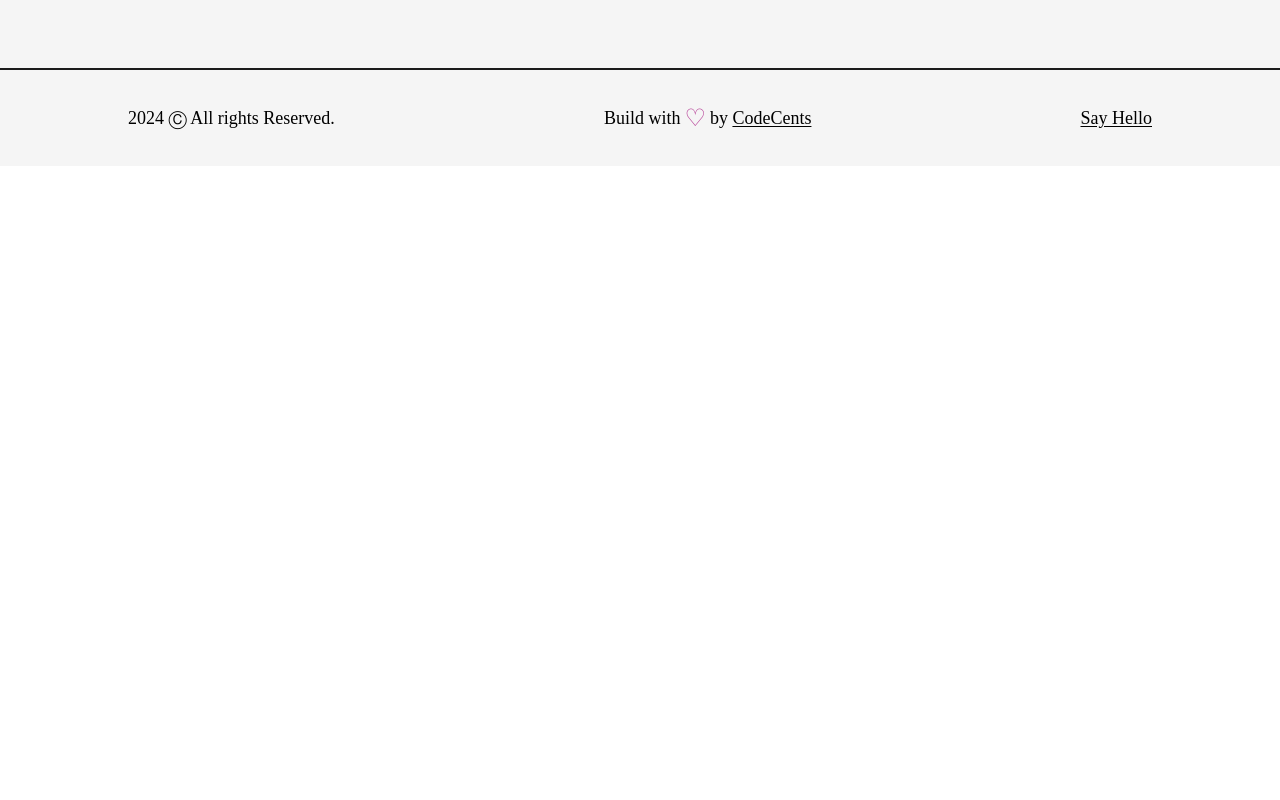
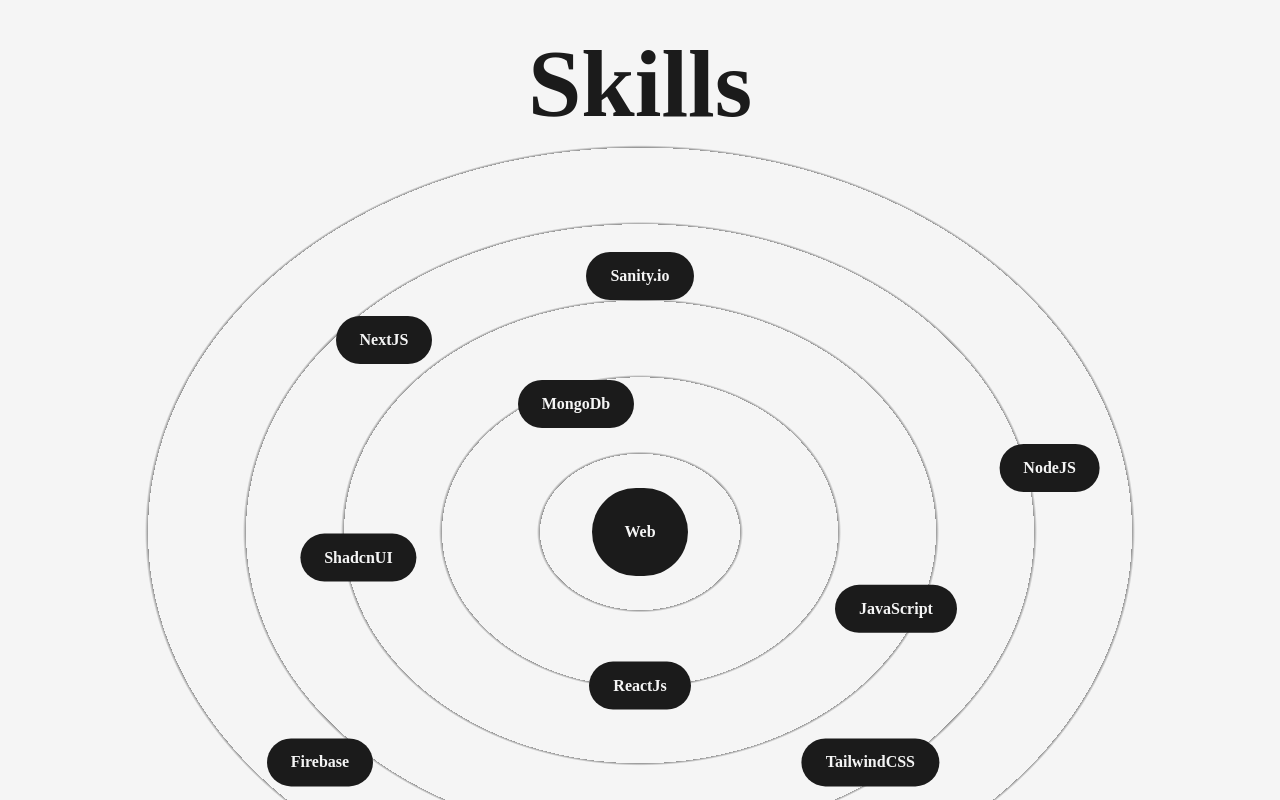
Before and after one commit to SaRTHaK0909k/Trial_portfolio, a Next.js app: page / in a window 1280 px wide. Shown: the part 820-1620 px from the top of the page. Before the commit the page ends 986 px from the top, so only its background shows below. Built offline with nearby package versions, Linux system fonts and the light colour scheme.

Commit message:
skill section done

```diff
--- /dev/null
+++ b/src/components/Skills.js
@@ -0,0 +1,43 @@
+import React from "react";
+import { motion } from "framer-motion";
+
+const Skill = ({ name, x, y }) => {
+  return (
+    <motion.div
+      className="flex items-center justify-center rounded-full font-semibold bg-dark text-light p-8 shadow-dark absolute py-3 px-6 cursor-pointer"
+      whileHover={{ scale: 1.05 }}
+      initial={{x:0,y:0}}
+      animate={{x:x,y:y}}
+      transition={{duration:1.5}}
+    >
+      {name}
+    </motion.div>
+  );
+};
+
+const Skills = () => {
+  return (
+    <>
+      <h2 className="font-bold text-8xl mt-64 w-full text-center">Skills</h2>
+      <div className="w-full h-screen relative flex items-center justify-center rounded-full bg-circularLight">
+        <motion.div
+          className="flex items-center justify-center rounded-full font-semibold bg-dark text-light p-8 shadow-dark cursor-pointer"
+          whileHover={{ scale: 1.05 }}
+        >
+          Web
+        </motion.div>
+        <Skill name="ShadcnUI" x="-22vw" y="2vw"/>
+        <Skill name="MongoDb" x="-5vw" y="-10vw"/>
+        <Skill name="JavaScript" x="20vw" y="6vw"/>
+        <Skill name="ReactJs" x="0vw" y="12vw"/>
+        <Skill name="NextJS" x="-20vw" y="-15vw"/>
+        <Skill name="NodeJS" x="32vw" y="-5vw"/>
+        <Skill name="Firebase" x="-25vw" y="18vw"/>
+        <Skill name="TailwindCSS" x="18vw" y="18vw"/>
+        <Skill name="Sanity.io" x="0" y="-20vw"/>
+      </div>
+    </>
+  );
+};
+
+export default Skills;
--- a/src/pages/index.js
+++ b/src/pages/index.js
@@ -8,6 +8,7 @@
 import { LinkArrow } from "@/components/Icons/LinkArrow";
 import HireMe from "@/components/HireMe";
 import lightBlub from '../../public/images/svgs/miscellaneous_icons_1.svg'
+import Skills from "@/components/Skills";
 
 const inter = Inter({ subsets: ["latin"] });
 
@@ -40,6 +41,7 @@
           </div>
             </div>
           </div>
+          <Skills/>
         </Layout>
         <HireMe/>
         <div className="absolute right-8 bottom-8 inline-block w-24">
--- a/tailwind.config.js
+++ b/tailwind.config.js
@@ -26,6 +26,9 @@
       animation:{
         'spin-slow': 'spin 8s linear infinite',
       },
+      backgroundImage: {
+        circularLight: 'repeating-radial-gradient(rgba(0,0,0,0.4) 2px,#f5f5f5 5px,#f5f5f5 100px);',
+      },
     },
   },
   plugins: [],
```
